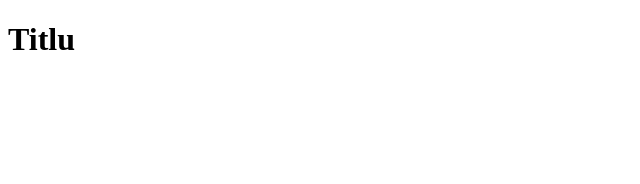
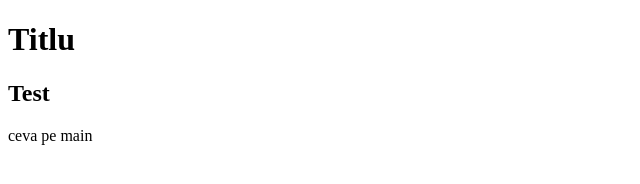
Before and after one commit to diaborz/siit-34, a plain HTML site: page index.html in a window 1280 px wide. Shown: the whole page, without its empty margins (0-640 px from the left). Drawn offline with Linux system fonts and the light colour scheme.

Commit message:
Added something on the main branch

```diff
--- a/index.html
+++ b/index.html
@@ -8,5 +8,8 @@
 </head>
 <body>
 	<h1>Titlu</h1>
+    <h2>Test</h2>
+
+    ceva pe main
 </body>
 </html>
```
